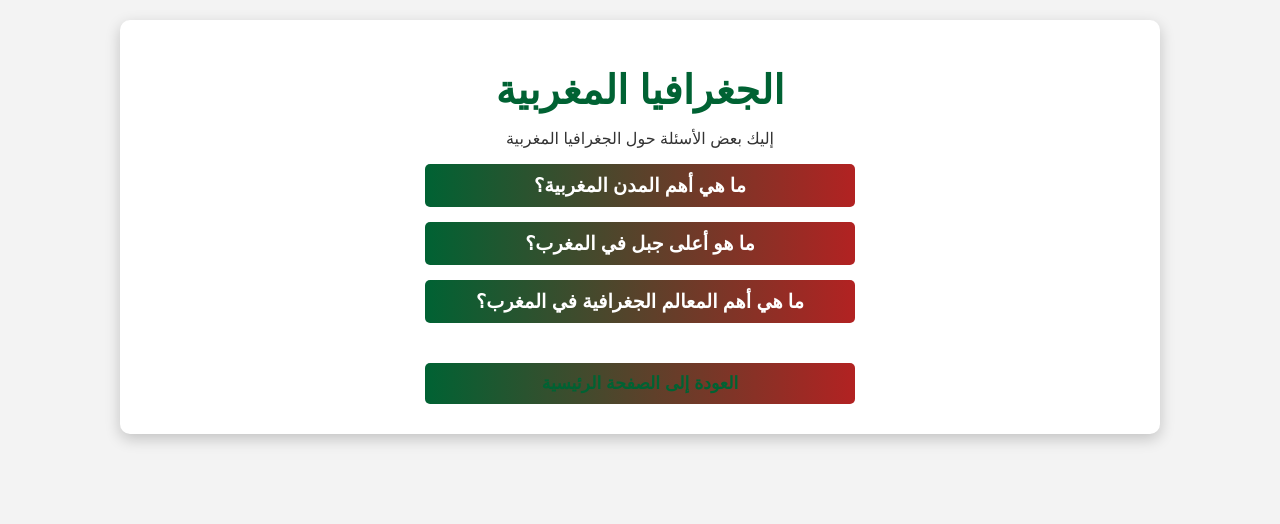
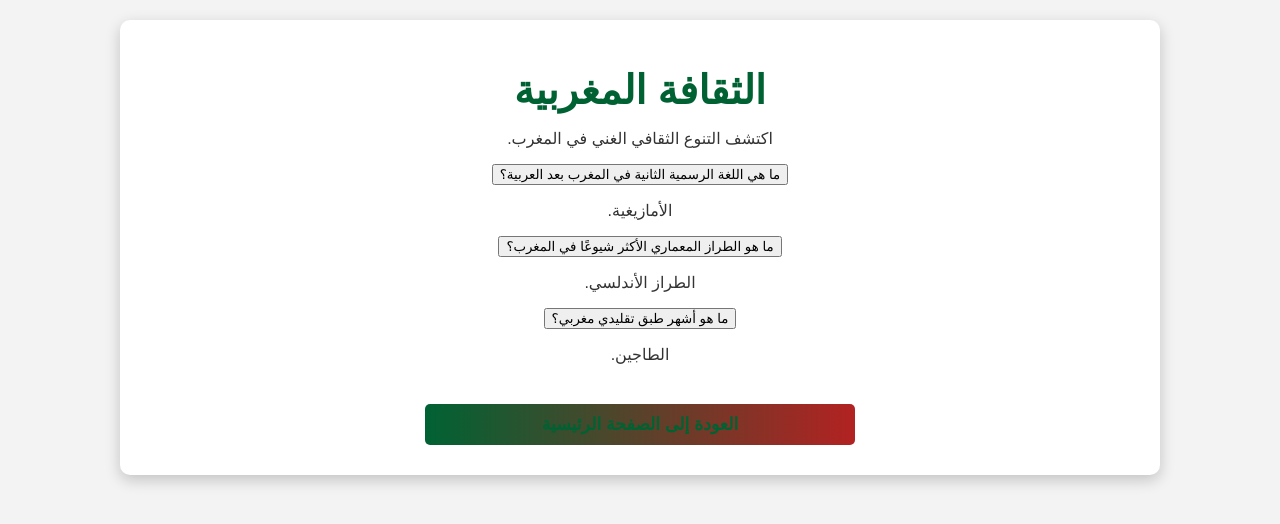
Before and after one commit to dkhissiImrane/DKHOSS-s, a plain HTML site: page axis3.html in a window 1280 px wide. Drawn offline with Linux system fonts and the light colour scheme.

Commit message:
Update axis3.html

```diff
--- a/axis3.html
+++ b/axis3.html
@@ -3,22 +3,37 @@
 <head>
     <meta charset="UTF-8">
     <meta name="viewport" content="width=device-width, initial-scale=1.0">
-    <title>الجغرافيا المغربية</title>
+    <title>الثقافة المغربية</title>
     <link rel="stylesheet" href="style.css">
+    <script src="script.js" defer></script>
 </head>
 <body>
     <div class="container">
         <header>
-            <h1>الجغرافيا المغربية</h1>
-            <p>إليك بعض الأسئلة حول الجغرافيا المغربية</p>
+            <h1>الثقافة المغربية</h1>
+            <p>اكتشف التنوع الثقافي الغني في المغرب.</p>
         </header>
 
         <div class="questions">
             <ul>
-                <li><a href="question7.html">ما هي أهم المدن المغربية؟</a></li>
-                <li><a href="question8.html">ما هو أعلى جبل في المغرب؟</a></li>
-                <li><a href="question9.html">ما هي أهم المعالم الجغرافية في المغرب؟</a></li>
-                <!-- Add more questions as needed -->
+                <li>
+                    <button class="question-btn">ما هي اللغة الرسمية الثانية في المغرب بعد العربية؟</button>
+                    <div class="answer">
+                        <p>الأمازيغية.</p>
+                    </div>
+                </li>
+                <li>
+                    <button class="question-btn">ما هو الطراز المعماري الأكثر شيوعًا في المغرب؟</button>
+                    <div class="answer">
+                        <p>الطراز الأندلسي.</p>
+                    </div>
+                </li>
+                <li>
+                    <button class="question-btn">ما هو أشهر طبق تقليدي مغربي؟</button>
+                    <div class="answer">
+                        <p>الطاجين.</p>
+                    </div>
+                </li>
             </ul>
         </div>
 
```
